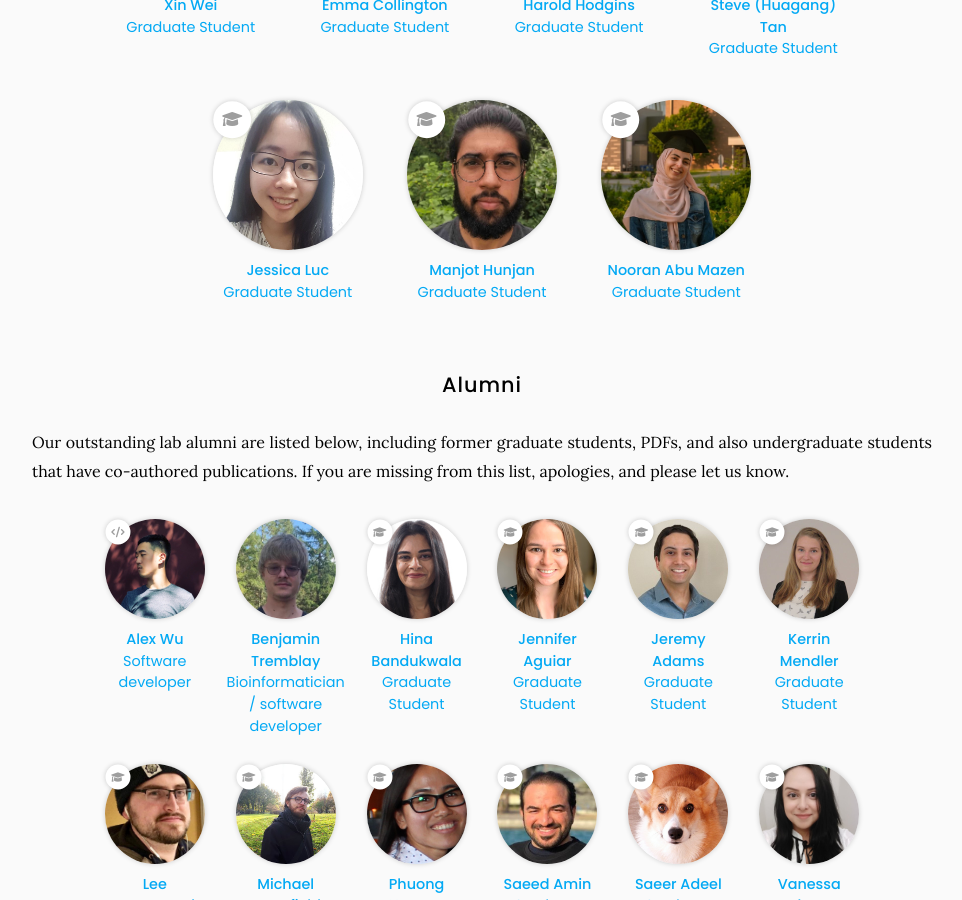
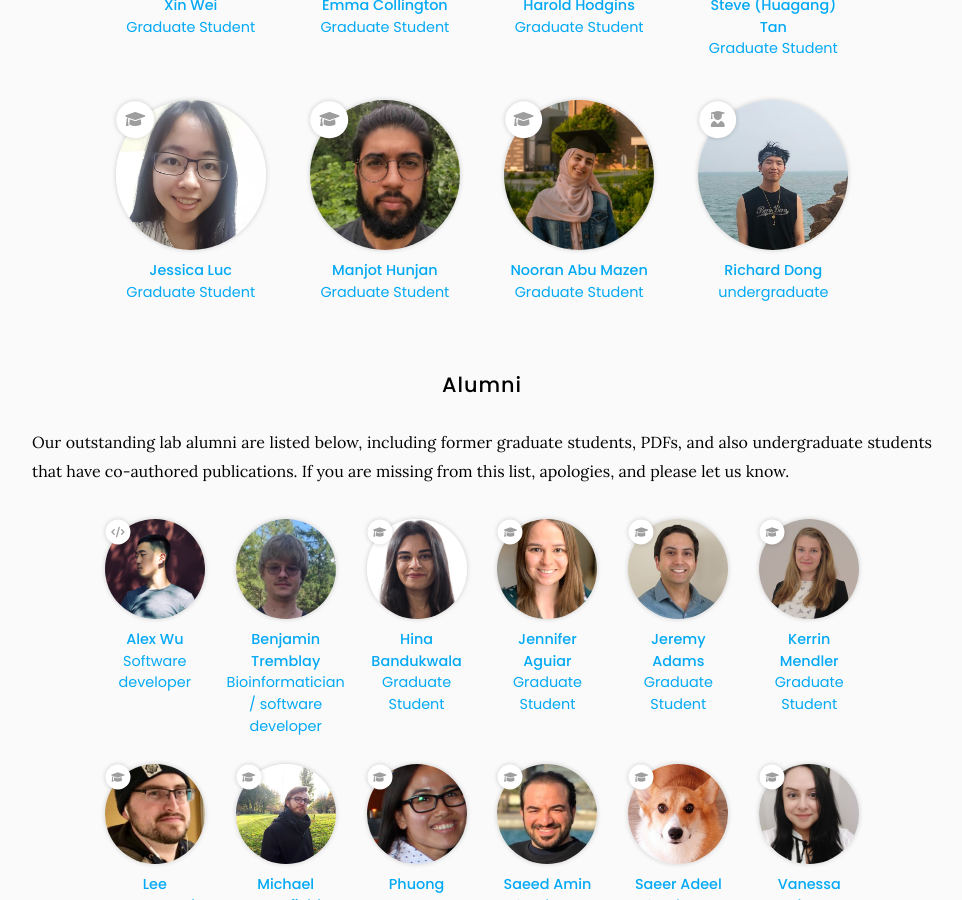
Before and after one commit to doxeylab/doxeylab-website, a Jekyll site: the page built from team/index.md, in a window 1280 px wide and 900 px high, scrolled down 949 px. Shown: the whole window, without its empty margins (158-1120 px from the left). Built offline with Jekyll 4.4.1, drawn with Linux system fonts in a browser that asks for light colours; part of the change alters nothing that is shown.

```diff
--- a/team/index.md
+++ b/team/index.md
@@ -36,6 +36,12 @@ We have been fortunate to have an outstanding team composed of students and rese
   data="members"
   component="portrait"
   filters="role: msc, group: current"
+%}
+{%
+  include list.html
+  data="members"
+  component="portrait"
+  filters="role: undergrad, group: current"
 %}
 {:.center}
 
```
